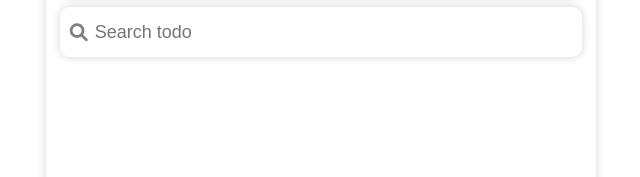
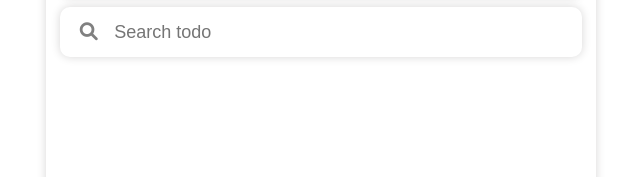
Before and after one commit to YORQINJON-2305/todos, a plain HTML site: page index.html in a window 1280 px wide. Shown: the part 213-390 px from the top of the page, 319-959 px from the left. Drawn offline with Linux system fonts and the light colour scheme.

Commit message:
Bug fixed

```diff
--- a/index.html
+++ b/index.html
@@ -23,8 +23,10 @@
             </div>
         </div>
         <div class="searchbar">
-            <i class="fas fa-search"></i>
-            <input type="text" id="search" placeholder="Search todo">
+            <form class="searchbar__form" autocomplete="off">
+                <i class="fas fa-search"></i>
+                <input type="text" id="search" placeholder="Search todo">
+            </form>
         </div>
         <ul class="task__collection">
 
--- a/style.css
+++ b/style.css
@@ -84,6 +84,7 @@ body{
 .task__collection{
     height: 540px;
     overflow-y: auto;
+    padding-left: 0;
 }
 
 .task__collection > li{
@@ -180,18 +181,18 @@ body{
     align-items: center;
 }
 
-.searchbar > input{
+.searchbar__form > input{
     flex: 1;
     border: none;
     height: 50px;
     margin-right: 10px;
-    margin-left: 5px;
+    margin-left: 10px;
     font-size: 18px;
     outline: none;
 }
 
-.searchbar > i{
+.searchbar__form > i{
     font-size: 18px;
-    margin-left: 10px;
+    margin-left: 20px;
     color: gray;
 }
```
